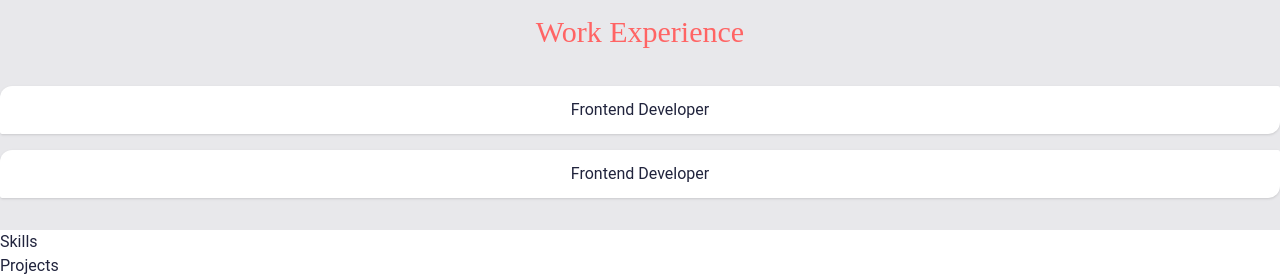
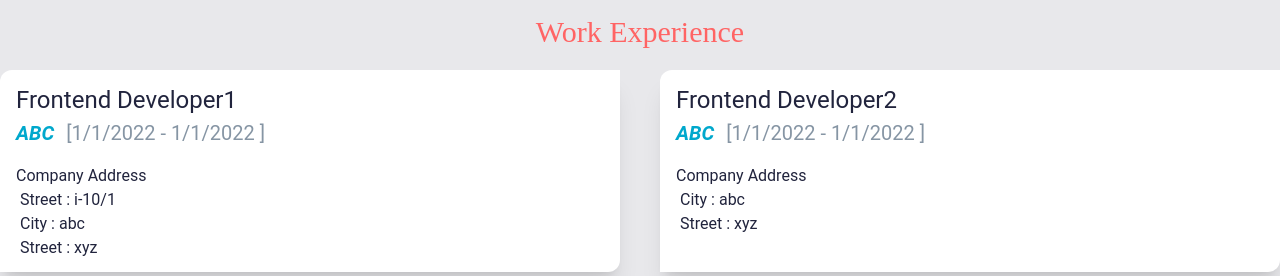
Before and after one commit to imehsans/FrontendPortF, a React (Create React App) app in the folder myportfolio/: page / in a window 1280 px wide. Shown: the part 539-815 px from the top of the page. Built offline with nearby package versions, Linux system fonts and the light colour scheme.

Commit message:
update: work

```diff
--- a/myportfolio/src/components/work/Work.jsx
+++ b/myportfolio/src/components/work/Work.jsx
@@ -3,22 +3,30 @@ import React from 'react'
 const Work = () => {
 	var jobs = [
 		{
-			title: 'Frontend Developer',
+			title: 'Frontend Developer1',
 			'comapny-name': 'ABC',
 			'joining-date': '1/1/2022',
 			'ends-Date': '1/1/2022',
-			address: 'abc 123',
+			address: {
+				street: 'i-10/1',
+				city: 'abc',
+				country: 'xyz',
+			},
 			'working-time': '2:00PM to 12:00PM',
 			technologies: ['HTML', 'CSS', 'bootstrap'],
 			'company-type': 'It company',
 			desc: 'abc def ghi jkl',
 		},
 		{
-			title: 'Frontend Developer',
+			title: 'Frontend Developer2',
 			'comapny-name': 'ABC',
 			'joining-date': '1/1/2022',
 			'ends-Date': '1/1/2022',
-			address: 'abc 123',
+			address: {
+				street: '',
+				city: 'abc',
+				country: 'xyz',
+			},
 			'working-time': '2:00PM to 12:00PM',
 			technologies: ['HTML', 'CSS', 'bootstrap'],
 			'company-type': 'It company',
@@ -28,21 +36,51 @@ const Work = () => {
 
 	return (
 		<div className="container-flued bg-dark bg-opacity-10 text-dark md:px-0">
-			<div className="container py-4 mx-auto text-center">
+			<div className="container px-1 py-4 mx-auto text-center md:px-0">
 				<h1 className="font-anton py-4 text-[24px] md:text-[30px] text-primary">
 					Work Experience
 				</h1>
-				<ul>
+				<ul className="flex flex-col justify-between gap-10 md:flex-row">
 					{jobs.map((job) => {
 						return (
-							<li
-								className="px-2 py-3 my-4 bg-white rounded-sm shadow rounded-tl-xl rounded-br-xl md:px-4"
-								key={job.id}
-							>
-								<div className="shoadow-xl ">
-									<p>{job.title}</p>
-								</div>
-							</li>
+							<>
+								<li
+									className="w-full px-2 py-3 text-left bg-white shadow-xl max-auto rounded-tl-xl lg:w-1/2 rounded-br-xl md:px-4"
+									key={job.id}
+								>
+									<div className="">
+										<h1 className="text-[24px] font-normal">{job.title}</h1>
+										<div className="flex mb-4 items-center gap-x-3 text-[20px]">
+											<span className="italic font-semibold text-secondary">
+												{job['comapny-name']}
+											</span>
+											<span className="text-light">
+												[{job['joining-date']} - {job['ends-Date']} ]
+											</span>
+										</div>
+										<div>
+											<h1>Company Address</h1>
+											<div className="px-1">
+												{job.address.street.length !== 0 ? (
+													<p>Street : {job.address.street}</p>
+												) : (
+													''
+												)}
+												{job.address.city.length !== 0 ? (
+													<p>City : {job.address.city}</p>
+												) : (
+													''
+												)}
+												{job.address.country.length !== 0 ? (
+													<p>Street : {job.address.country}</p>
+												) : (
+													''
+												)}
+											</div>
+										</div>
+									</div>
+								</li>
+							</>
 						)
 					})}
 				</ul>
```
